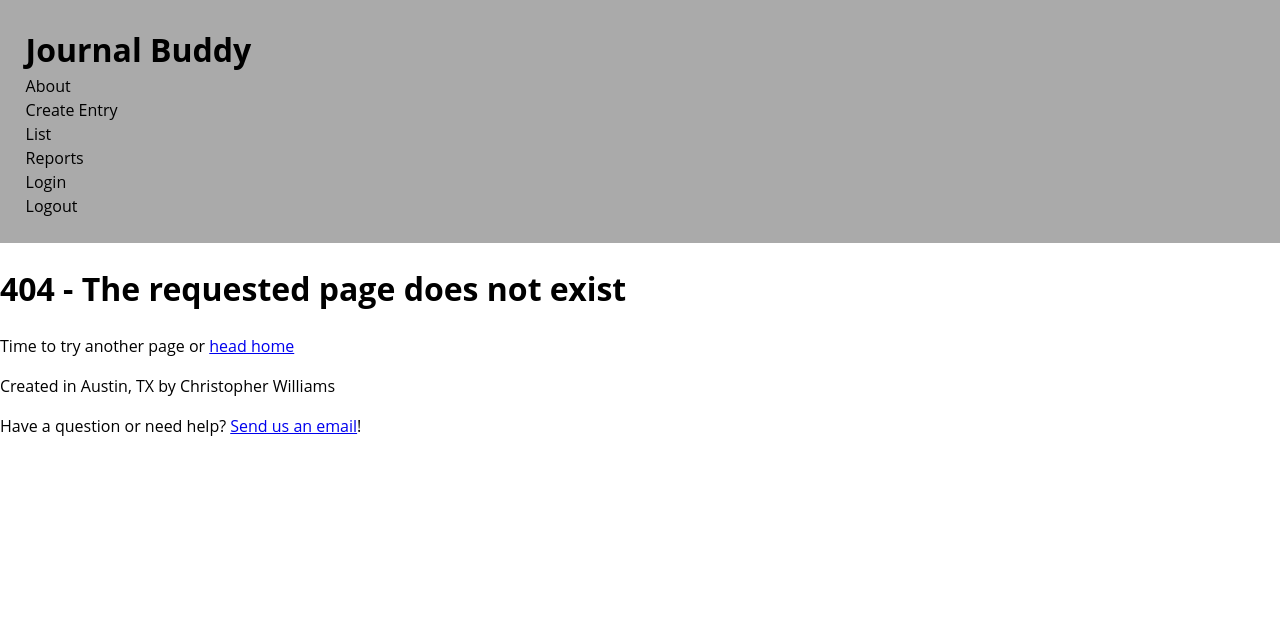
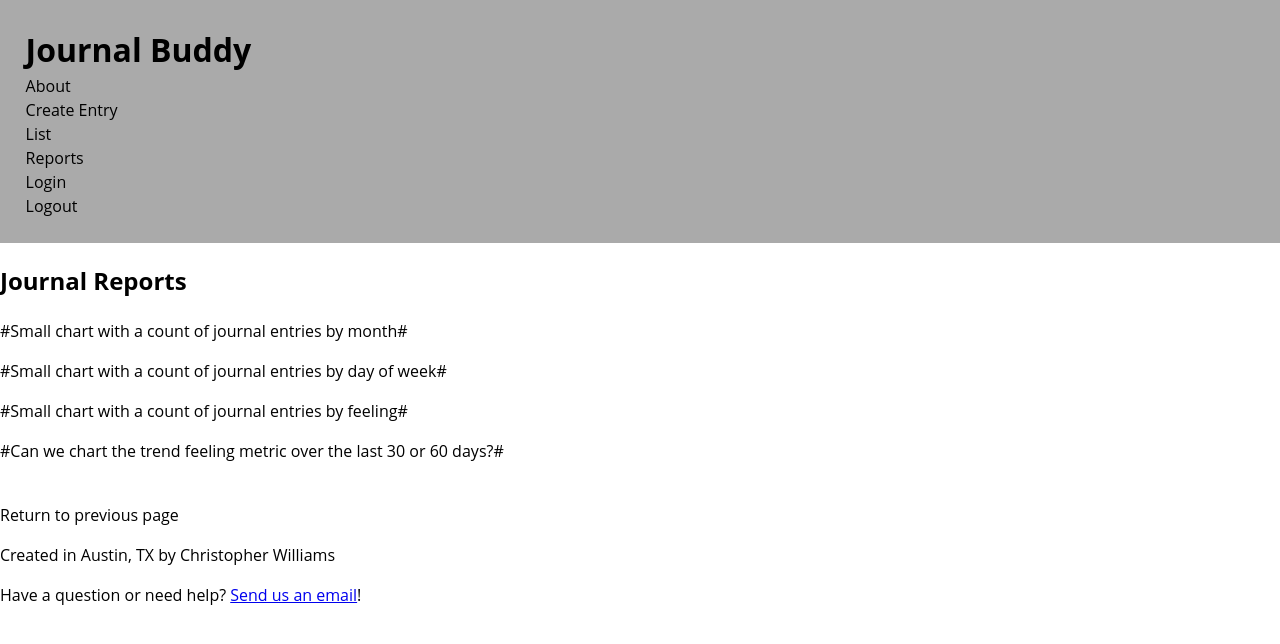
Before and after one commit to Williams-Christopher/journal-buddy, a React (Create React App) app: page /Reports in a window 1280 px wide. Shown: the top 644 px of the page. Built offline with nearby package versions, Linux system fonts and the light colour scheme.

Commit message:
Adds a placeholder page for journal reports and metrics.

```diff
--- a/src/components/App/App.js
+++ b/src/components/App/App.js
@@ -9,8 +9,8 @@ import CreateEntry from '../../pages/CreateEntry/CreateEntry';
 import ViewEntry from '../../pages/ViewEntry/ViewEntry';
 import Register from '../../pages/Register/Register';
 import Login from '../../pages/Login/Login';
+import Reports from '../../pages/Reports/Reports';
 import FourOhFour from '../../pages/FourOhFour/FourOhFour';
-
 
 // import './App.css';
 
@@ -26,6 +26,7 @@ class App extends React.Component {
             <Route path='/View/:entry_id' render={({ match }, componentProps) => <ViewEntry match={match} entries={this.props.entries} />} />
             <Route path='/Register' component={Register} />
             <Route path='/Login' component={Login} />
+            <Route path='/Reports' component={Reports} />
             <Route component={FourOhFour} />
           </Switch>
         <Footer />
--- /dev/null
+++ b/src/pages/Reports/Reports.js
@@ -0,0 +1,22 @@
+import React from 'react';
+
+import './Reports.css';
+
+class Reports extends React.Component {
+    render() {
+        return (
+            <section class="journal_reports">
+                <h2>
+                    Journal Reports
+                </h2>
+                <p>#Small chart with a count of journal entries by month#</p>
+                <p>#Small chart with a count of journal entries by day of week#</p>
+                <p>#Small chart with a count of journal entries by feeling#</p>
+                <p>#Can we chart the trend feeling metric over the last 30 or 60 days?#</p>
+                <p><br />Return to previous page</p>
+            </section>
+        );
+    };
+};
+
+export default Reports;
```
Also changed, not shown: src/pages/Reports/Reports.css (added), 1 other file (tests, documents, lock files or other folders).
